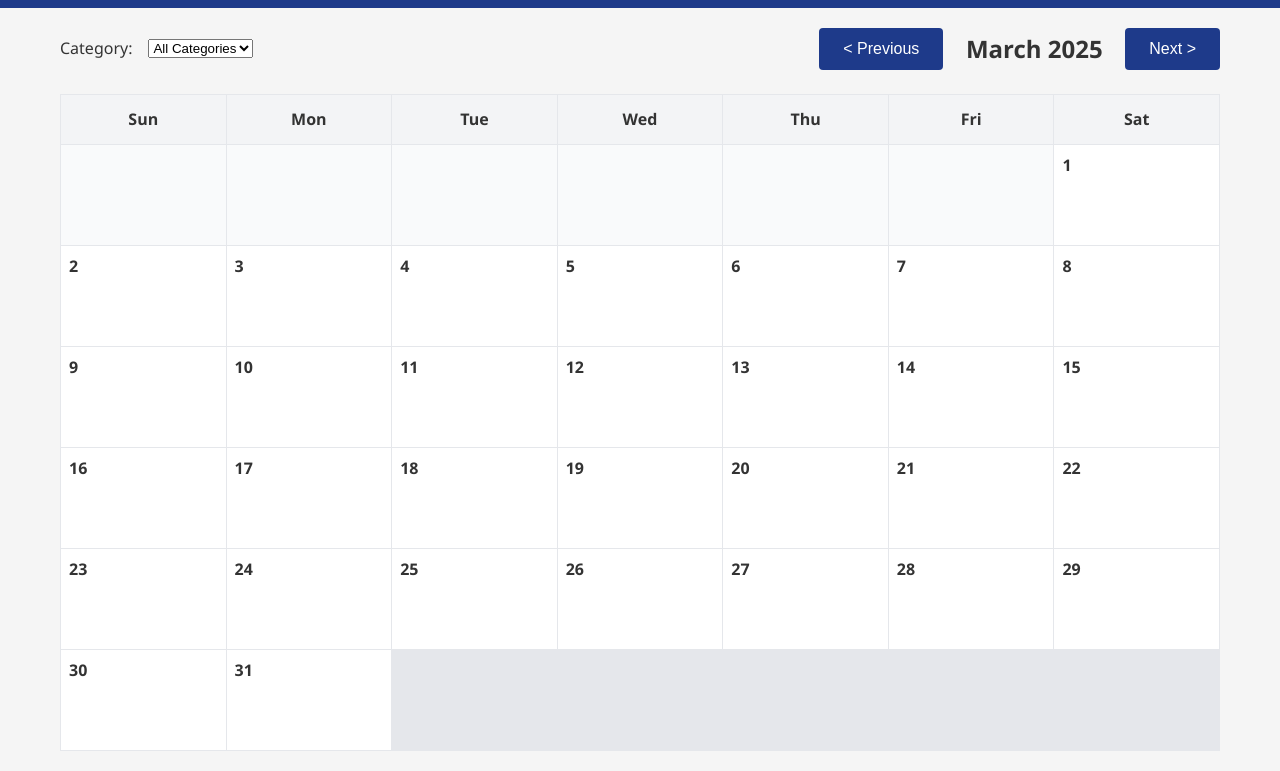
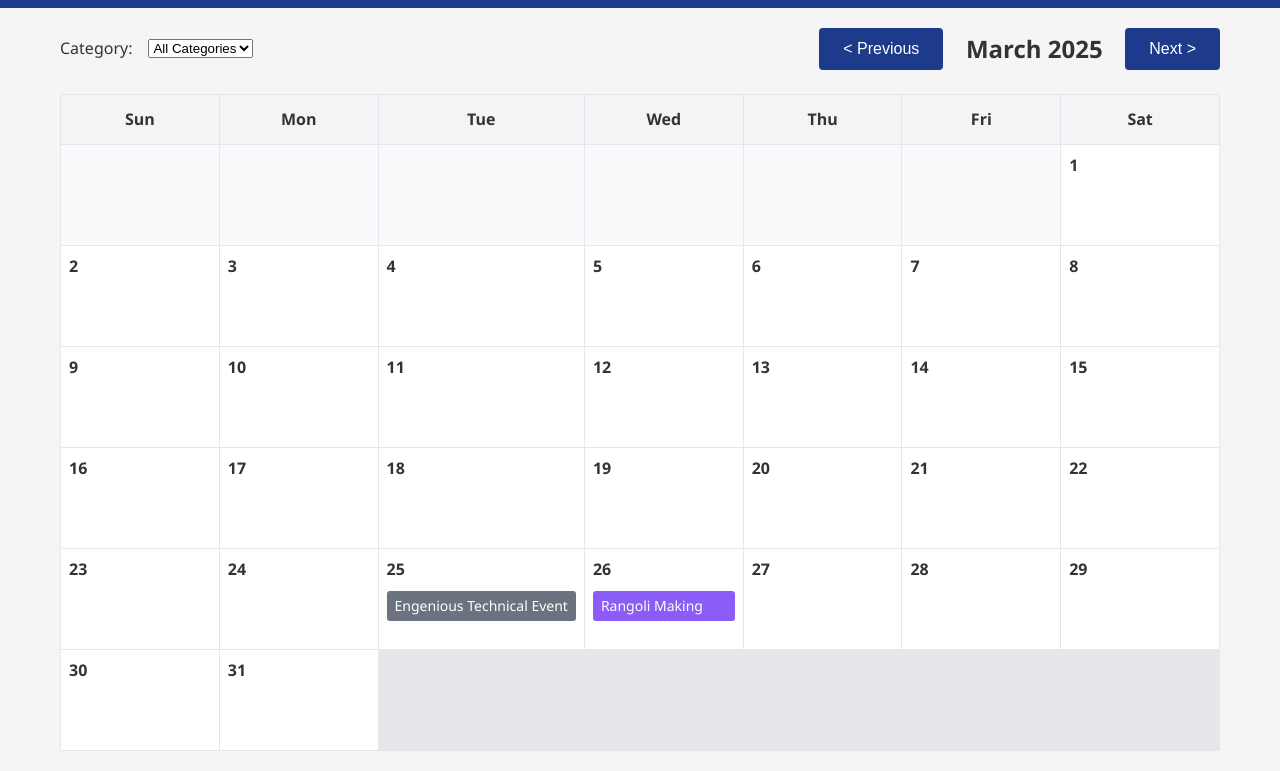
Before and after one commit to Akshat041/Campus-Events, a plain HTML site: page student.html in a window 1280 px wide. Shown: the part 109-880 px from the top of the page. Drawn offline with Linux system fonts and the light colour scheme; sample sign-in values are in the browser's storage.

Commit message:
Fix minor bugs.

```diff
--- a/student.html
+++ b/student.html
@@ -29,7 +29,7 @@
                 <option value="social">Social</option>
                 <option value="sports">Sports</option>
                 <option value="cultural">Cultural</option>
-                <option value="other">Other</option>
+                <option value="technical">Technical</option>
             </select>
 
             <div class="month-navigation">
--- a/student.js
+++ b/student.js
@@ -7,26 +7,28 @@
 let events = JSON.parse(localStorage.getItem("events")) || [
   {
     id: 1,
-    title: "Midterm Exam Review",
-    date: "2025-04-01",
-    startTime: "14:00",
-    endTime: "16:00",
-    category: "academic",
-    location: "Science Building, Room 305",
-    description: "Review session for Biology 101 midterm exam",
-    createdBy: "prof_smith",
+    title: "Engenious Technical Event",
+    date: "2025-03-25",
+    startTime: "09:00",
+    endTime: "12:00",
+    category: "technical",
+    location: "KIT Building, Room 303",
+    description:
+      "Teams compete in a high-stakes challenge, demonstrating their problem-solving and technical skills. Expect intense competition and groundbreaking solutions.",
+    createdBy: "Faculty_member_1",
     lastModified: "2025-03-20T10:30:00",
   },
   {
     id: 2,
-    title: "Spring Concert",
-    date: "2025-04-15",
-    startTime: "19:00",
-    endTime: "22:00",
-    category: "social",
-    location: "Campus Auditorium",
-    description: "Annual spring concert featuring student bands",
-    createdBy: "prof_johnson",
+    title: "Rangoli Making",
+    date: "2025-03-26",
+    startTime: "09:15",
+    endTime: "11:00",
+    category: "cultural",
+    location: "Room No H-325",
+    description:
+      "Annual rangoli competition to showcase creativity and artistry.",
+    createdBy: "faculty_member_2",
     lastModified: "2025-03-15T09:15:00",
   },
   // More events would be added here
--- a/styles.css
+++ b/styles.css
@@ -254,7 +254,7 @@ tr:hover {
   background-color: #8b5cf6;
 }
 
-.other {
+.technical {
   background-color: #6b7280;
 }
 
@@ -328,7 +328,7 @@ tr:hover {
   border-left: 4px solid #8b5cf6;
 }
 
-.event-list-item.other {
+.event-list-item.technical {
   border-left: 4px solid #6b7280;
 }
 
```
Also changed, not shown: faculty.html (+2 -2 lines), faculty.js (+19 -21 lines), index.html (+1 -1 lines).
